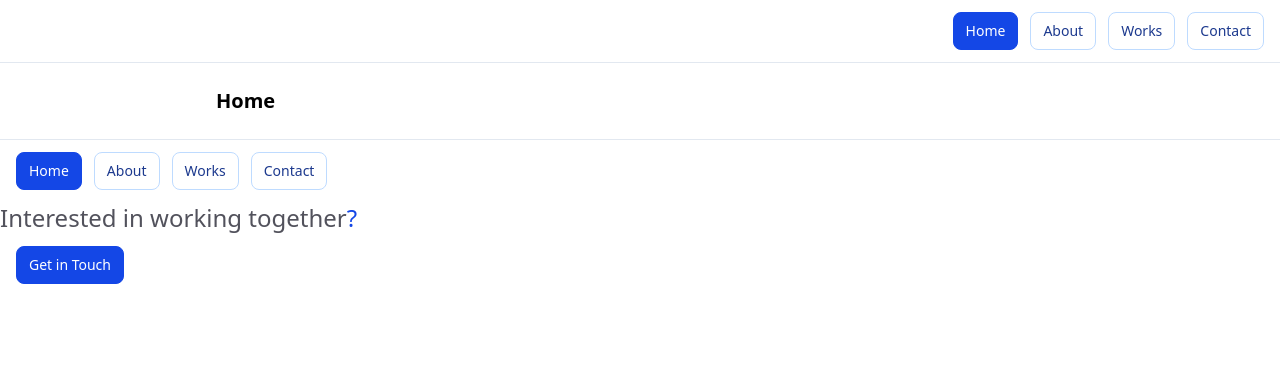
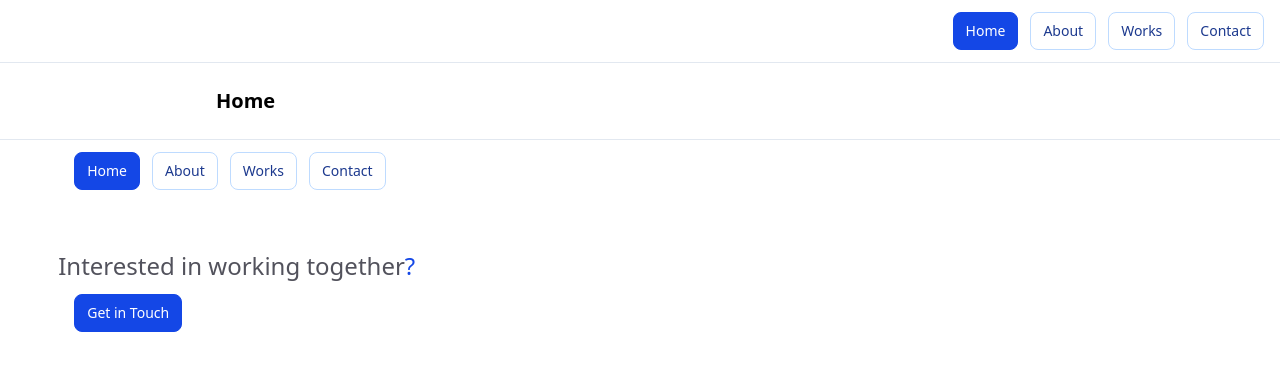
Before and after one commit to Taishun-Hagihara/taishun-portfolio, a React (Vite) app: page / in a window 1280 px wide. Shown: the top 370 px of the page. Built offline with nearby package versions, Linux system fonts and the light colour scheme.

Commit message:
footer width

```diff
--- a/src/components/Footer.jsx
+++ b/src/components/Footer.jsx
@@ -10,7 +10,7 @@ export default function Footer() {
     const active = "border-blue-700 bg-blue-700 text-white";
 
     return (
-        <footer className="border-t border-slate-200 px-4 py-3 flex justify-start">
+        <footer className="px-4 py-3 flex justify-start">
             <nav className="flex gap-3">
                 <NavLink
                     to="/"
--- a/src/layout/Layoutforheader.jsx
+++ b/src/layout/Layoutforheader.jsx
@@ -12,9 +12,13 @@ export default function Layoutforheader() {
             <main className="relative z-10 mx-auto max-w-4xl p-6">
                 <Outlet />
             </main>
-            <Footer />
-            <p className="text-zinc-600 text-2xl">Interested in working together<span className="text-blue-700">?</span></p>
-            <Contact />
+            <div className="border-t border-slate-200">
+                <div className="w-10/11 mx-auto">
+                    <Footer />
+                    <p className="mt-12 text-zinc-600 text-2xl">Interested in working together<span className="text-blue-700">?</span></p>
+                    <Contact />
+                </div>
+            </div>
         </div>
     );
 }
```
